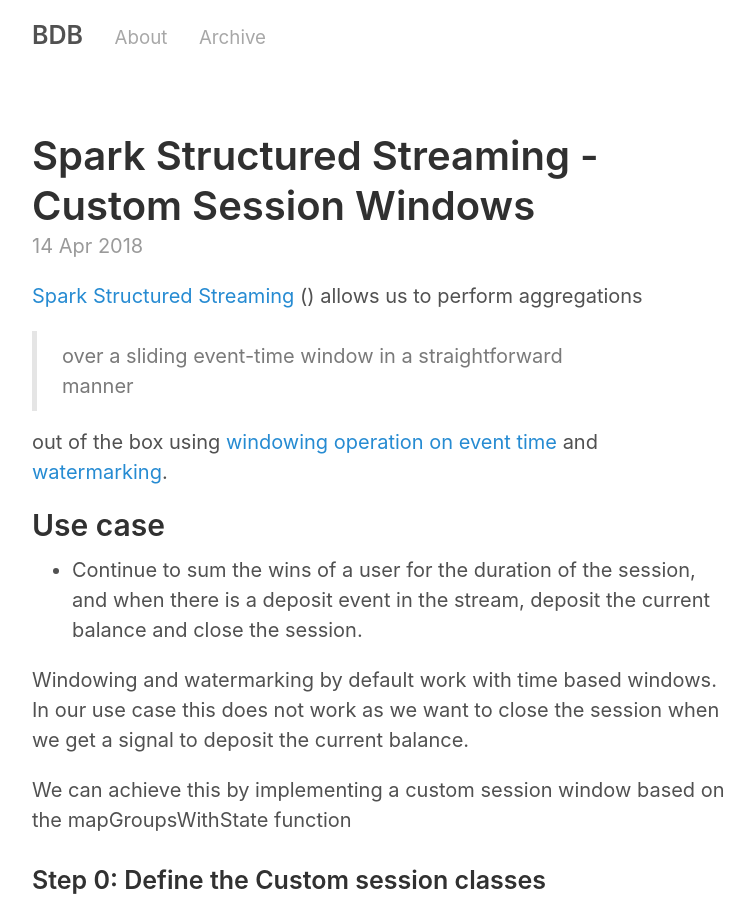
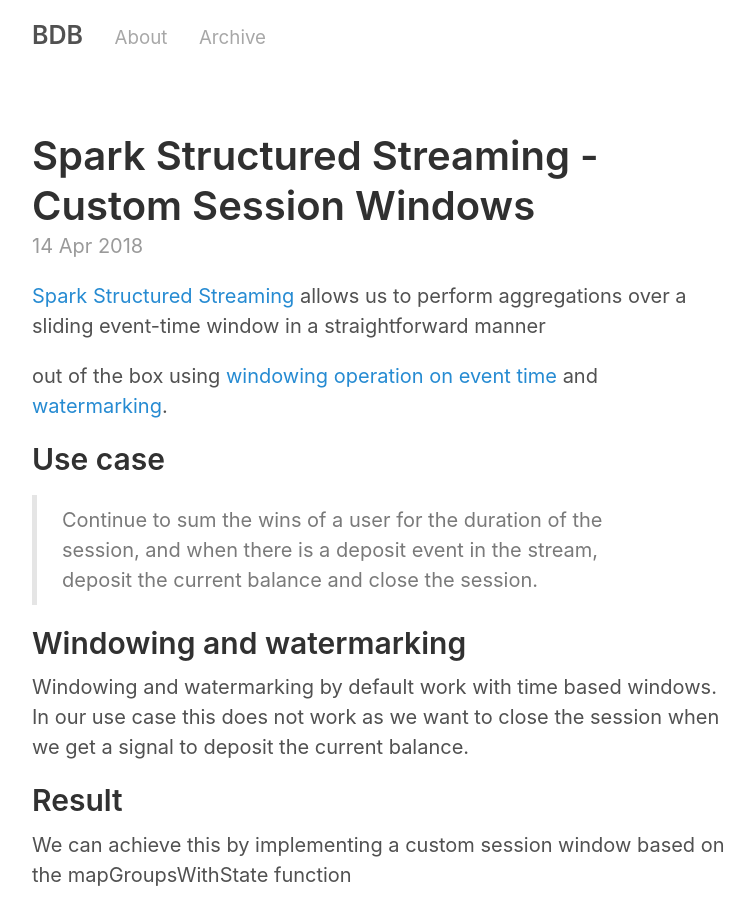
Before and after one commit to joeyfaherty/joeyfaherty.github.io, a Jekyll site: the page built from _posts/2018-04-14-spark-ss-custom-session-windows.md, in a window 1280 px wide and 900 px high. Shown: the whole window, without its empty margins (258-1012 px from the left). Built offline with Jekyll 4.4.1, drawn with Linux system fonts in a browser that asks for light colours; comment, search, counter and statistics services are not loaded.

Commit message:
Reformat text

````diff
--- a/_posts/2018-04-14-spark-ss-custom-session-windows.md
+++ b/_posts/2018-04-14-spark-ss-custom-session-windows.md
@@ -6,24 +6,27 @@ comments: true
 
 
 
-[Spark Structured Streaming](https://spark.apache.org/docs/latest/structured-streaming-programming-guide.html) () allows us to perform aggregations
-
-> over a sliding event-time window in a straightforward manner
+[Spark Structured Streaming](https://spark.apache.org/docs/latest/structured-streaming-programming-guide.html) allows us to perform aggregations  over a sliding event-time window in a straightforward manner
 
 out of the box using  [windowing operation on event time](https://spark.apache.org/docs/latest/structured-streaming-programming-guide.html#window-operations-on-event-time) and [watermarking](https://spark.apache.org/docs/latest/structured-streaming-programming-guide.html#handling-late-data-and-watermarking).
 
 ## Use case
-* Continue to sum the wins of a user for the duration of the session, and when there is a deposit event in the stream, deposit the current balance and close the session.
+
+> Continue to sum the wins of a user for the duration of the session, and when there is a deposit event in the stream, deposit the current balance and close the session.
+
+## Windowing and watermarking
 
 Windowing and watermarking by default work with time based windows.  In our use case this does not work as we want to close the session when we get a signal to deposit the current balance.
+
+## Result
 
 We can achieve this by implementing a custom session window based on the mapGroupsWithState function
 
 
 
+### Step 0: Define the Custom session classes
 
-### Step 0: Define the Custom session classes
-```dbn-psql
+```
   case class Transaction(sessionId: String, winAmount: Double, deposit: Boolean)
 
   case class SessionTrackingValue(totalSum: Double)
@@ -34,7 +37,7 @@ We can achieve this by implementing a custom session window based on the mapGrou
 
 ### Create a local SparkSession running locally utilizing all cores
 
-```dbn-psql
+```
 val spark: SparkSession = SparkSession
   .builder
   .master("local[*]")
@@ -43,7 +46,8 @@ val spark: SparkSession = SparkSession
 ```
 
 ### Create a socket stream bound to port 9999 on localhost
-```dbn-psql
+
+```
 val socketStream: DataFrame = spark.readStream
   // socket as stream input
   .format("socket")
@@ -55,7 +59,7 @@ val socketStream: DataFrame = spark.readStream
 
 ### Map the input to a Transaction case class
 
-```dbn-psql
+```
 import spark.implicits._
 
     val transactions = socketStream
@@ -115,7 +119,7 @@ TODO: explain
 
 ### Run the app
 
-```dbn-psql
+```
     val query: StreamingQuery = sessionUpdates
       .writeStream
       .outputMode("update")
````
